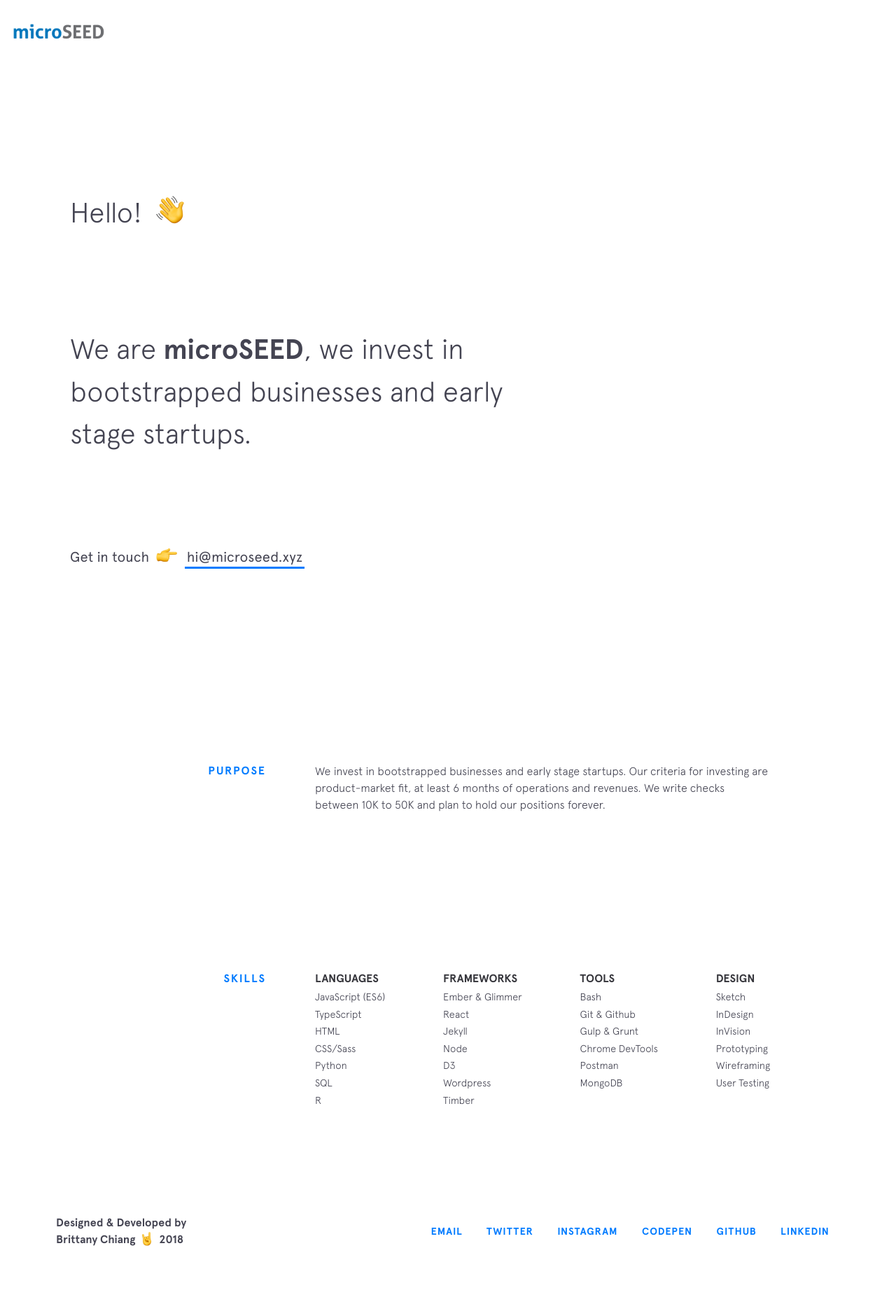
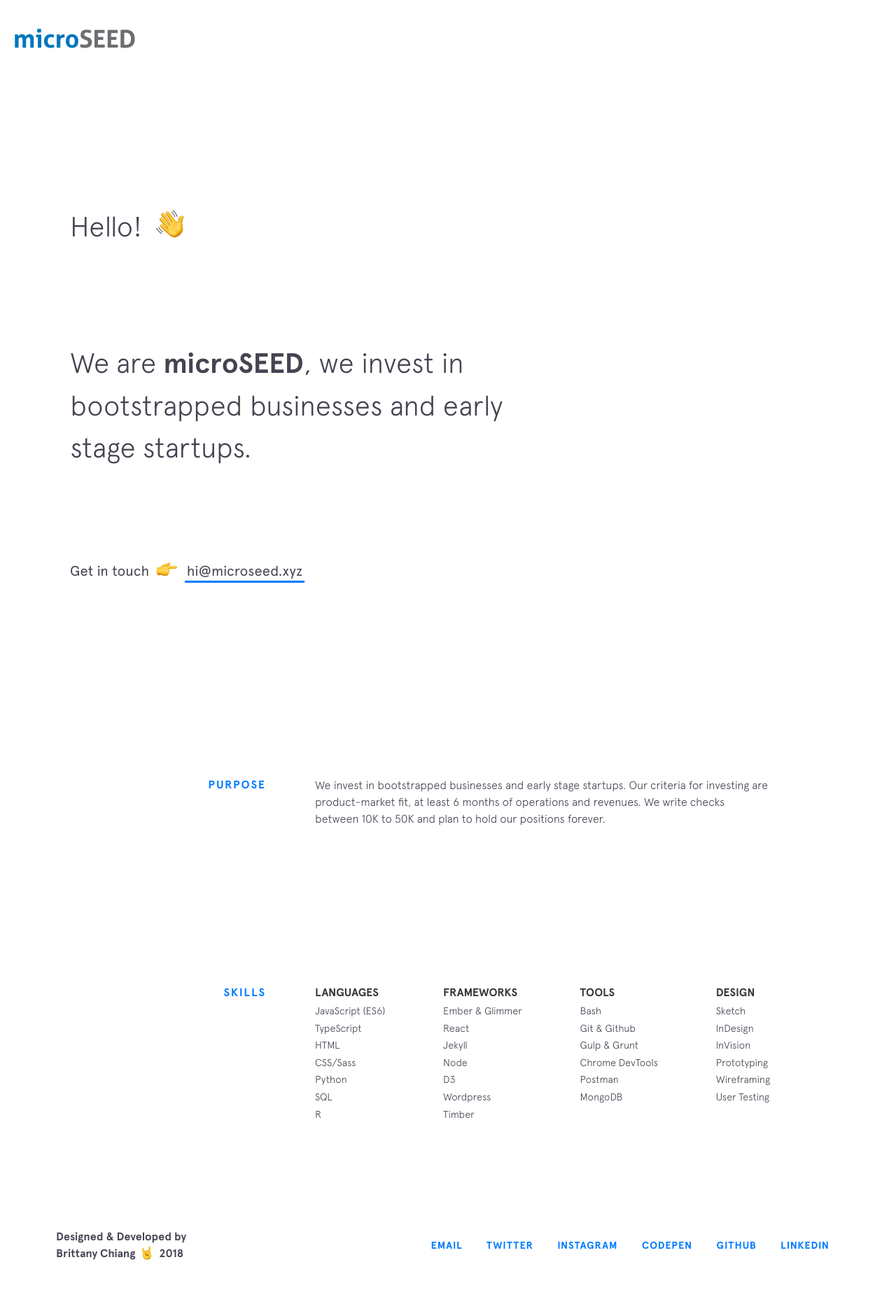
Before and after one commit to dahsoon/dahsoon.github.io, a Jekyll site: the page built from index.html, in a window 1280 px wide. Shown: the whole page at 70% size. Built offline with Jekyll 4.4.1, drawn with Linux system fonts in a browser that asks for light colours; nearby versions of some CDN libraries.

Commit message:
create site

```diff
--- a/css/custom.css
+++ b/css/custom.css
@@ -1,7 +1,5 @@
 #logo {
   display: inline-block;
   margin: 15px; /* margin: 20px was off */
-  height: 60px;
-  width: auto; /* correct proportions to specified height */
   border-radius: 50%; /* makes it a circle */
 }
```
